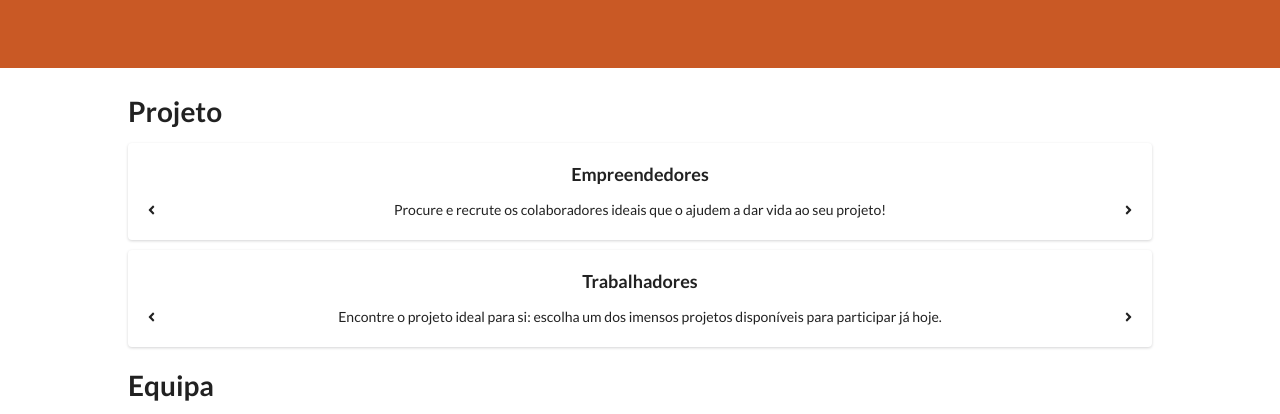
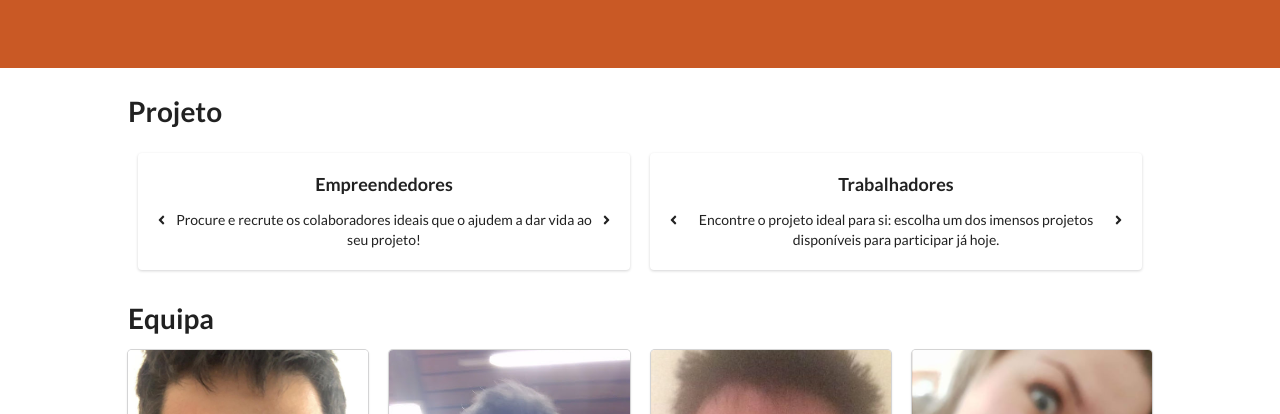
Before and after one commit to G104-Recruits/microsite, a plain HTML site: page index.html in a window 1280 px wide. Shown: the part 324-738 px from the top of the page. Drawn offline with Linux system fonts and the light colour scheme.

Commit message:
features in row

```diff
--- a/css/style.css
+++ b/css/style.css
@@ -85,11 +85,21 @@ div#page > div#equipa > div.ui.four.column.grid.cards > div.fluid.card > div.ima
   background-position: center center;
 }
 
-div#page > div#projeto > div.feature {
+div#page > div#projeto > span.features {
+  display: flex;
+  flex-wrap: wrap;
+  flex-basis: 100%;
+  justify-content: space-between;
+}
+
+div#page > div#projeto > span.features > div.feature {
+  flex-grow: 1;
   background-color: white;
   padding: 20px;
   box-shadow: 0 1px 3px 0 #d4d4d5;
-  margin: 10px 0;
+  margin: 10px 10px;
   border-radius: .28571429rem;
   text-align: center;
+  width: 45%;
+  min-width: 180px;
 }
--- a/index.html
+++ b/index.html
@@ -50,6 +50,7 @@
 
     <div id="projeto">
       <h1>Projeto</h1>
+      <span class="features">
         <div class="feature">
           <h3 class="header">Empreendedores</h3>
           <div class="slider">
@@ -73,6 +74,7 @@
             <span class="control right"><i class="fas fa-angle-right"></i></span>
           </div>
         </div>
+      </span>
     </div>
 
     <div id="equipa">
```
Lines whose indentation alone changed are shown as unchanged.
